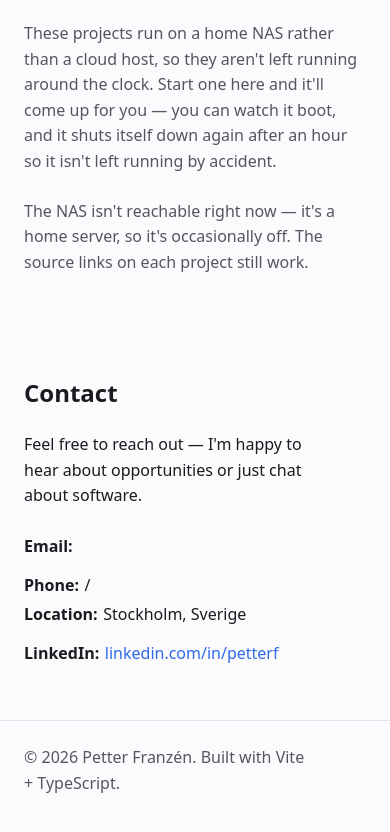
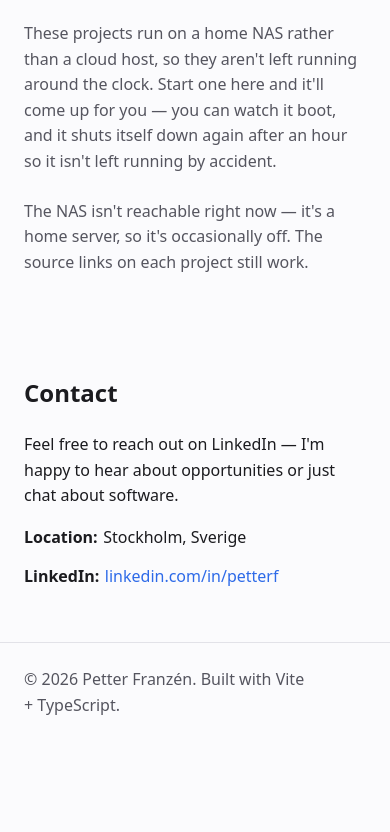
Before and after one commit to petterfranzen/portfolio, a website built with Vite: page index.html in a window 390 px wide. Shown: the part 7867-8699 px from the top of the page. After the commit the page ends 8626 px from the top, so only its background shows below. Built offline with nearby package versions, Linux system fonts and the light colour scheme; no server answers; files whose address does not match are found by name.

Commit message:
Remove email and phone from the contact section (#5)
Petter asked for his contact details to come off the page. Location and LinkedIn stay; the intro now points to LinkedIn.

```diff
--- a/index.html
+++ b/index.html
@@ -344,10 +344,8 @@
 
       <section id="contact" class="section wrap">
         <h2>Contact</h2>
-        <p>Feel free to reach out — I'm happy to hear about opportunities or just chat about software.</p>
+        <p>Feel free to reach out on LinkedIn — I'm happy to hear about opportunities or just chat about software.</p>
         <ul class="contact-list">
-          <li><span class="contact-label">Email:</span> <a href="mailto:"></a></li>
-          <li><span class="contact-label">Phone:</span>  / </li>
           <li><span class="contact-label">Location:</span> Stockholm, Sverige</li>
           <li><span class="contact-label">LinkedIn:</span> <a href="https://www.linkedin.com/in/petterf/" target="_blank" rel="noopener noreferrer">linkedin.com/in/petterf</a></li>
         </ul>
```
